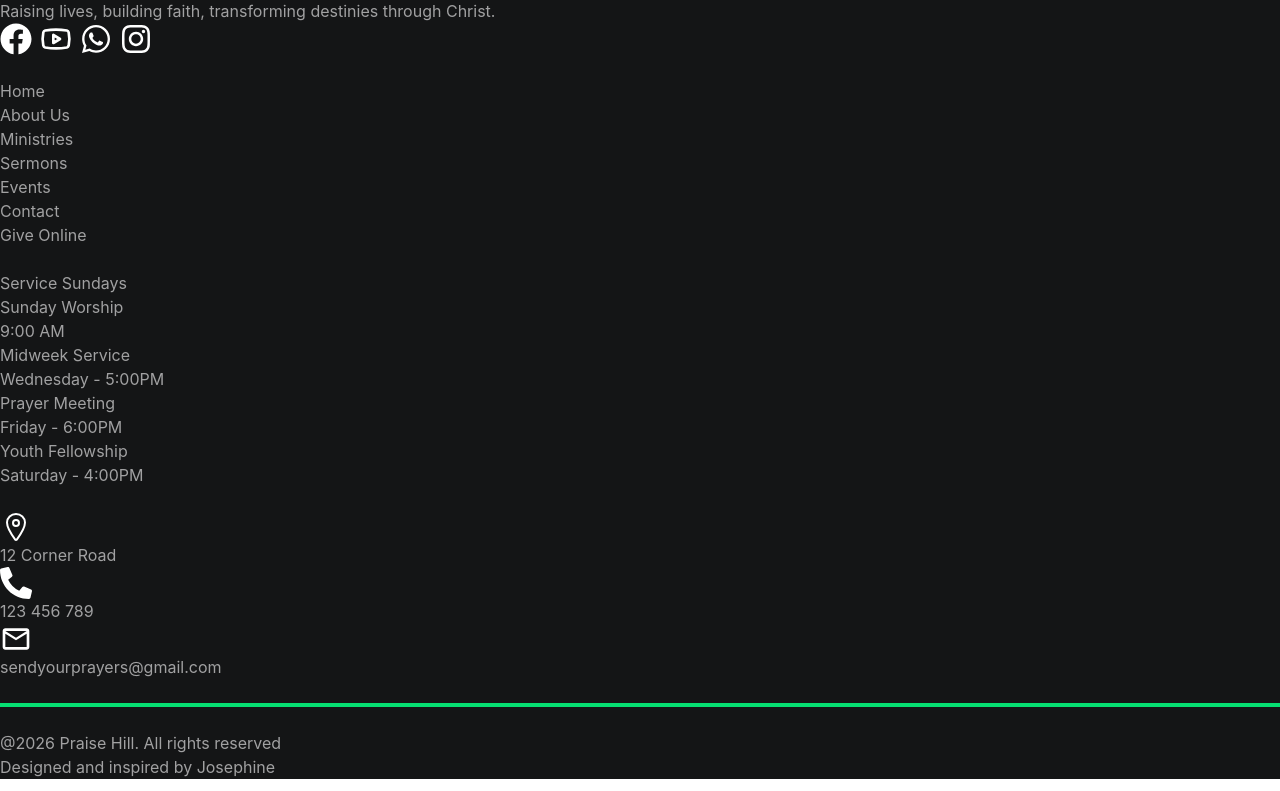
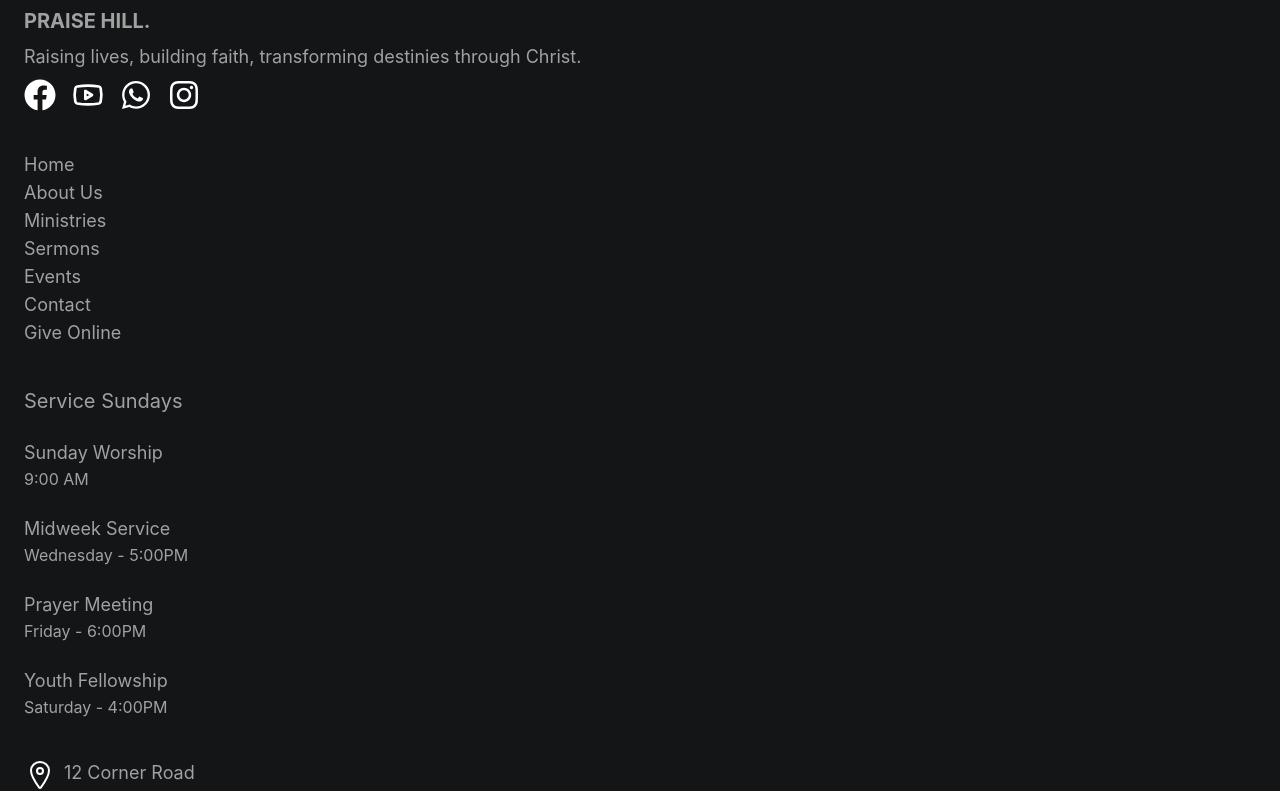
Before and after one commit to neducod/church-website, a React (Vite) app in the folder church-website/: page / in a window 1280 px wide. Shown: the part 377-1168 px from the top of the page. Built offline with nearby package versions, Linux system fonts and the light colour scheme.

Commit message:
Footer section done

```diff
--- a/church-website/src/components/layout/Footer.jsx
+++ b/church-website/src/components/layout/Footer.jsx
@@ -23,12 +23,12 @@ import { MdOutlineEmail } from "react-icons/md";
 function Footer(){
     return(
         <>
-            <footer className='mt-80 bg-[#141516] flex flex-col gap-6'>
-                <div>
+            <footer className='mt-80 bg-[#141516] flex flex-col gap-10 p-6'>
+                <div className='flex gap-2 flex-col'>
                     <LuChurch color='white' size='2rem' />
-                    <h6 className='text-[#a1a1a2] font-bold'>PRAISE HILL.</h6>
-                    <p className='text-[#a1a1a2]'>Raising lives, building faith, transforming destinies through Christ.</p>
-                    <div className='flex flex-row gap-2'>
+                    <h6 className='text-[#a1a1a2] font-bold text-xl'>PRAISE HILL.</h6>
+                    <p className='text-[#a1a1a2] text-lg'>Raising lives, building faith, transforming destinies through Christ.</p>
+                    <div className='flex flex-row gap-4'>
                         <FaFacebook color='white' size='2rem' />
                         <LuYoutube color='white' size='2rem' />
                         <FaWhatsapp color='white' size='2rem' />
@@ -36,57 +36,58 @@ function Footer(){
                     </div>
                 </div>
                 <div>
-                    <ul>
-                        <li className='text-[#a1a1a2]'>Home</li>
-                        <li className='text-[#a1a1a2]'>About Us</li>
-                        <li className='text-[#a1a1a2]'>Ministries</li>
-                        <li className='text-[#a1a1a2]'>Sermons</li>
-                        <li className='text-[#a1a1a2]'>Events</li>
-                        <li className='text-[#a1a1a2]'>Contact</li>
-                        <li className='text-[#a1a1a2]'>Give Online</li>
+                    <ul className='flex flex-col'>
+                        <li className='text-[#a1a1a2] text-lg'>Home</li>
+                        <li className='text-[#a1a1a2] text-lg'>About Us</li>
+                        <li className='text-[#a1a1a2] text-lg'>Ministries</li>
+                        <li className='text-[#a1a1a2] text-lg'>Sermons</li>
+                        <li className='text-[#a1a1a2] text-lg'>Events</li>
+                        <li className='text-[#a1a1a2] text-lg'>Contact</li>
+                        <li className='text-[#a1a1a2] text-lg'>Give Online</li>
                     </ul>
                 </div>
-                <div>
-                    <h4 className='text-[#a1a1a2]'>Service Sundays</h4>
+                <div className='flex flex-col gap-6'>
+                    <h4 className='text-[#a1a1a2] text-xl'>Service Sundays</h4>
                     <div>
-                        <h5 className='text-[#a1a1a2]'>Sunday Worship</h5>
-                        <p className='text-[#a1a1a2]'>9:00 AM</p>
+                        <h5 className='text-[#a1a1a2] text-lg'>Sunday Worship</h5>
+                        <p className='text-[#a1a1a2] text-base'>9:00 AM</p>
                     </div>
                     <div>
-                        <h5 className='text-[#a1a1a2]'>Midweek Service</h5>
-                        <p className='text-[#a1a1a2]'>Wednesday - 5:00PM</p>
+                        <h5 className='text-[#a1a1a2] text-lg'>Midweek Service</h5>
+                        <p className='text-[#a1a1a2] text-base'>Wednesday - 5:00PM</p>
                     </div>
                     <div>
-                        <h5 className='text-[#a1a1a2]'>Prayer Meeting</h5>
-                        <p className='text-[#a1a1a2]'>Friday - 6:00PM</p>
+                        <h5 className='text-[#a1a1a2] text-lg'>Prayer Meeting</h5>
+                        <p className='text-[#a1a1a2] text-base'>Friday - 6:00PM</p>
                     </div>
                     <div>
-                        <h5 className='text-[#a1a1a2]'>Youth Fellowship</h5>
-                        <p className='text-[#a1a1a2]'>Saturday - 4:00PM</p>
+                        <h5 className='text-[#a1a1a2] text-lg'>Youth Fellowship</h5>
+                        <p className='text-[#a1a1a2] text-base'>Saturday - 4:00PM</p>
                     </div>
                 </div>
-                <div>
-                    <div>
+                <div className='flex flex-col gap-6'>
+                    <div className='flex flex-row gap-2'>
                         < IoLocationOutline color='white' size='2rem' />
-                        <p className='text-[#a1a1a2]'>12 Corner Road</p>
+                        <p className='text-[#a1a1a2] text-lg'>12 Corner Road</p>
                     </div>
-                    <div>
+                    <div className='flex flex-row gap-2'>
                         <FaPhoneAlt color='white' size='2rem'/>
-                        <p className='text-[#a1a1a2]'>123 456 789</p>
+                        <p className='text-[#a1a1a2] text-lg'>123 456 789</p>
                     </div>
-                    <div>
+                    <div className='flex flex-row gap-2'>
                         <MdOutlineEmail color='white' size='2rem'/>
-                        <p className='text-[#a1a1a2]'>sendyourprayers@gmail.com</p>
+                        <p className='text-[#a1a1a2] text-lg'>sendyourprayers@gmail.com</p>
                     </div>
                     {/* MINI GOOGLE MAP */}
                 </div>
-                <div className='h-1 bg-green-400 w-full'></div>
-                <div>
+                <div className='h-[3px] bg-green-400 w-full'></div>
+                <div className='flex flex-col gap-8'>
                     <div>
-                        <p className='text-[#a1a1a2]'>@2026 Praise Hill. All rights reserved</p>
+                        <p className='text-[#a1a1a2] text-lg'>@2026 Praise Hill. All rights reserved</p>
                     </div>
-                    <div>
-                        <p className='text-[#a1a1a2]'>Designed and inspired by Josephine</p>
+                    {/* <div className='h-[3px] bg-green-400 w-full'></div> */}
+                    <div className='flex justify-center items-center p-4'>
+                        <p className='text-[#a1a1a2] text-sm'>Designed and inspired by Josephine</p>
                     </div>
                 </div>
             </footer>
```
